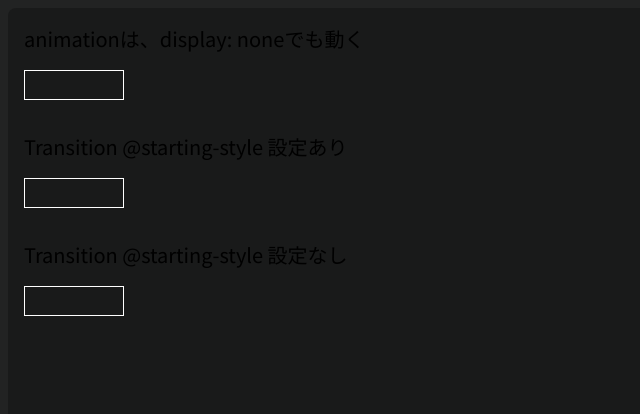
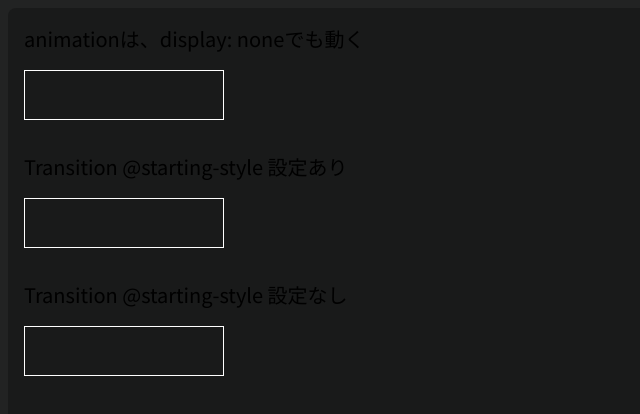
Before and after one commit to Fn-front/css--starting-style, a Next.js app: page / in a window 1280 px wide. Shown: the top 414 px of the page, without its empty margins (0-640 px from the left). Built offline with nearby package versions, Linux system fonts and the light colour scheme.

Commit message:
style変更

```diff
--- a/src/styles/components/startingStyle/_starting_style.scss
+++ b/src/styles/components/startingStyle/_starting_style.scss
@@ -1,6 +1,6 @@
 .c_starting_style {
-  width: 100px;
-  height: 30px;
+  width: 200px;
+  height: 50px;
   border: 1px solid #fff;
 	&_item{
     display: none;
@@ -10,10 +10,10 @@
     &_ver_animation{
       animation: ani 3s ease-in-out infinite alternate;
     }
-    &_have_style{
-      // @starting-style {
-      //   width: 0%;
-      // }
+    &_ver_transition{
+      @starting-style {
+        width: 0%;
+      }
     }
   }
 }
```
